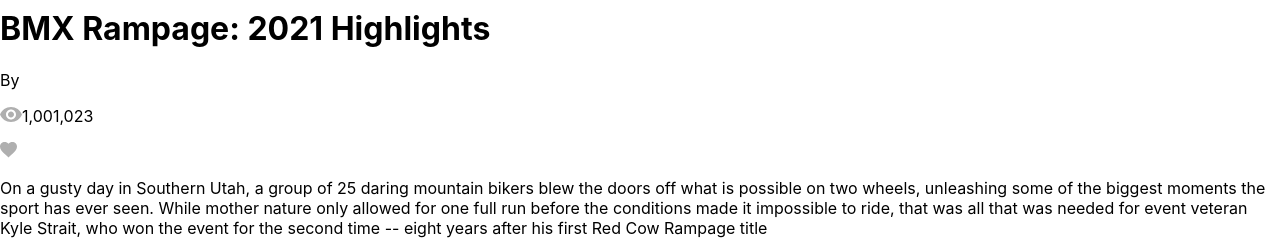
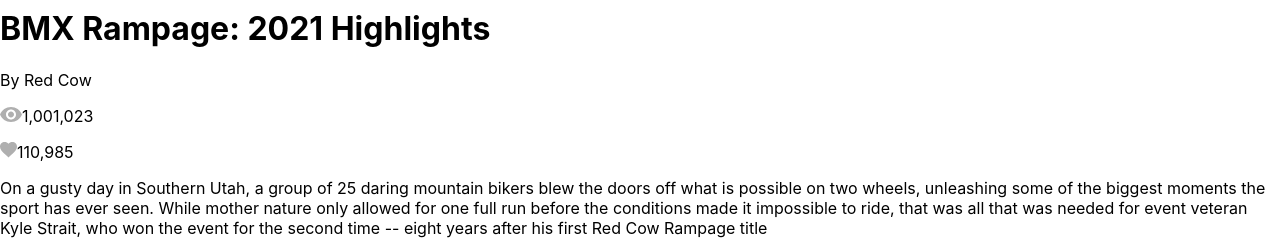
Before and after one commit to RichardxTrusty/richard-trusty-brainflix, a React (Create React App) app: page / in a window 1280 px wide. Shown: the part 355-595 px from the top of the page. Built offline with nearby package versions, Linux system fonts and the light colour scheme.

Commit message:
Created main video description
Added missing like count and channel name

```diff
--- a/src/components /VideoInfo.js
+++ b/src/components /VideoInfo.js
@@ -7,7 +7,7 @@
       <h1 className="info__title">{props.content.title}</h1>
       <div className="info__container">
         <div className="info__user">
-          <p className="info__user-content">By</p>
+          <p className="info__user-content">By {props.content.channel}</p>
           <p className="info__user-date"></p>
         </div>
         <div className="info__social">
@@ -25,6 +25,7 @@
               src={likes}
               alt="Likes Count Icon"
             />
+            {props.content.likes}
           </p>
         </div>
       </div>
```
